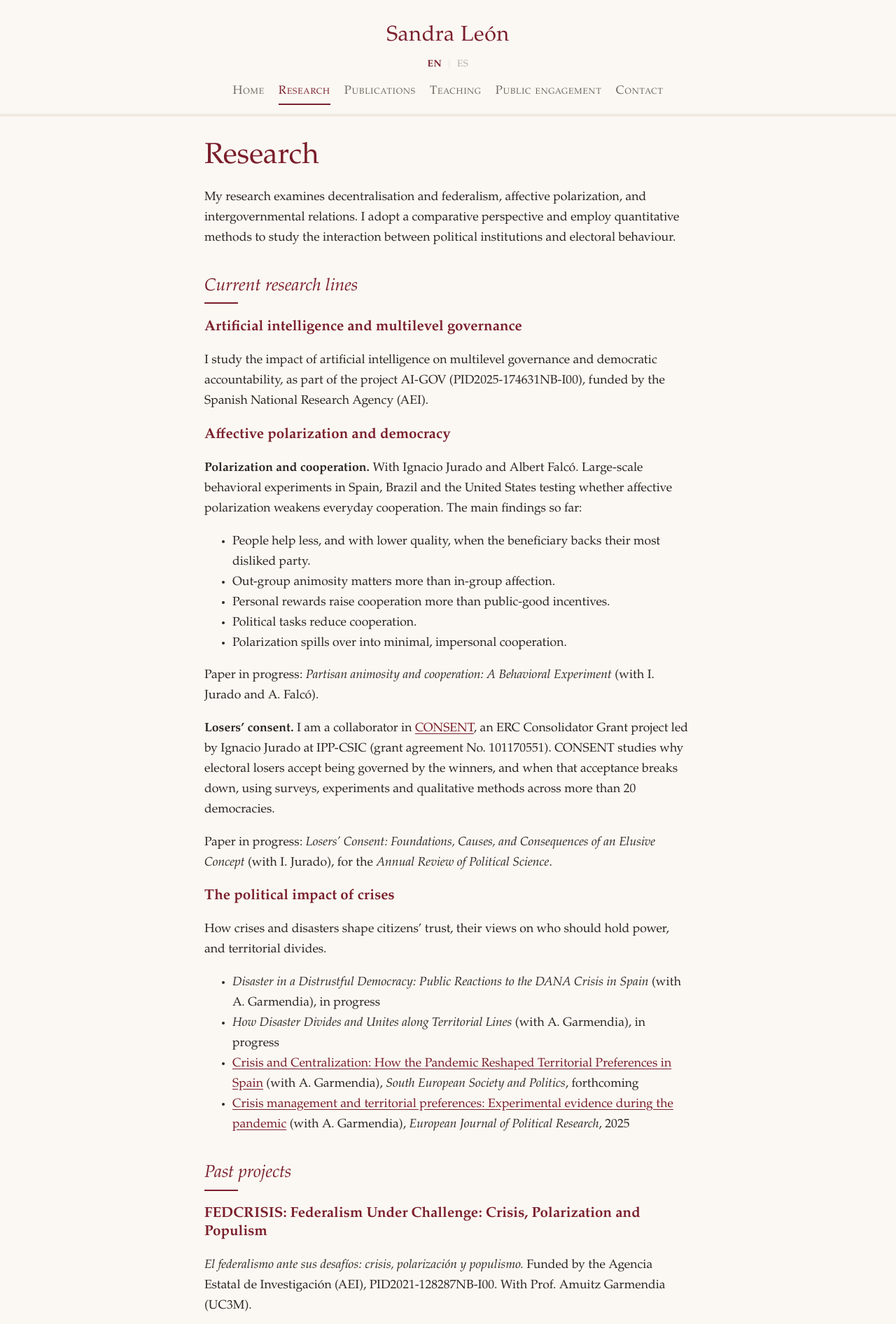
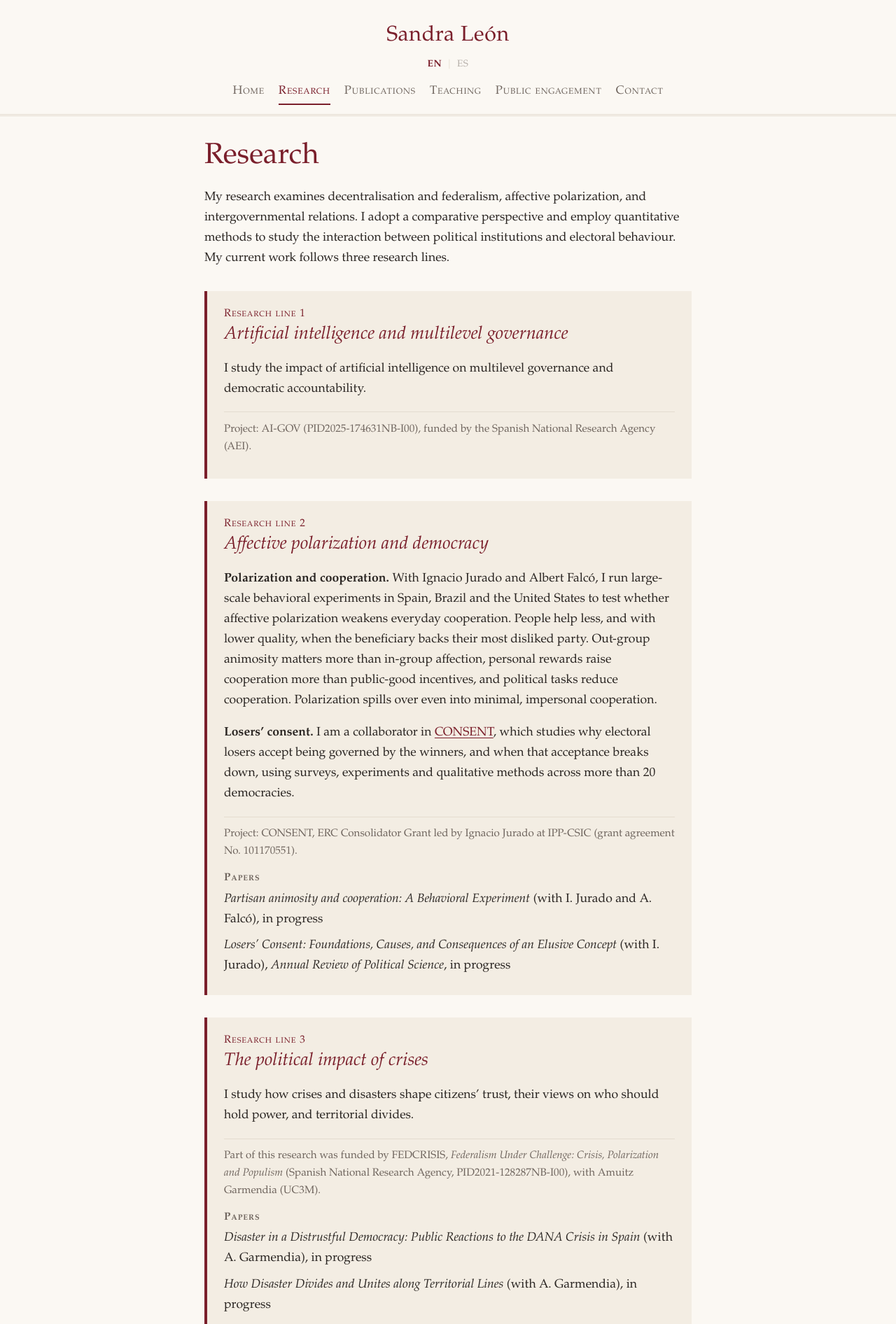
Before and after one commit to sandraleonalfonso/Sandra-Leon, a Jekyll site: the page built from research.md, in a window 1280 px wide. Shown: the top 1892 px of the page at 70% size. Built offline with Jekyll 4.4.1, drawn with Linux system fonts in a browser that asks for light colours; some of the changed text lies outside the part shown.

Commit message:
Research: three research lines as uniform cards, FEDCRISIS under crises, drop past projects
Co-Authored-By: Claude Opus 5.5 (1M context) <noreply@anthropic.com>
Claude-Session: https://claude.ai/code/session_01Csi1G9zYbePJE1osHYZ3KG

```diff
--- a/assets/css/site.css
+++ b/assets/css/site.css
@@ -110,3 +110,13 @@ span.pub-title { color: var(--text); }
   .timeline { grid-template-columns: 1fr; }
   .timeline dd { border-top: 0; padding-top: 0; }
 }
+
+/* Research lines */
+.strand { background: var(--soft); border-left: 4px solid var(--accent); padding: 1.25rem 1.5rem 1.1rem; margin: 2rem 0; }
+.strand-num { margin: 0; color: var(--accent); font-variant: small-caps; letter-spacing: 0.06em; font-size: 0.95rem; }
+.strand h2 { margin: 0.15rem 0 0.9rem; font-size: 1.6rem; }
+.strand h2::after { display: none; }
+.strand-funding { color: var(--muted); font-size: 0.95rem; border-top: 1px solid var(--line); padding-top: 0.7rem; margin-top: 1rem; }
+.strand-papers h3 { font-size: 0.95rem; font-variant: small-caps; letter-spacing: 0.06em; color: var(--muted); font-style: normal; margin: 1rem 0 0.4rem; }
+.strand-paper { margin: 0 0 0.55rem; }
+@media (max-width: 30rem) { .strand { padding: 1rem 1rem 0.9rem; } }
--- a/research.md
+++ b/research.md
@@ -4,53 +4,62 @@ ref: research
 permalink: /research/
 description: "Sandra León's current research: AI-GOV on artificial intelligence, multilevel governance and accountability; affective polarization and democracy, including the ERC CONSENT project; and the political impact of crises such as the DANA floods."
 ---
-My research examines decentralisation and federalism, affective polarization, and intergovernmental relations. I adopt a comparative perspective and employ quantitative methods to study the interaction between political institutions and electoral behaviour.
+My research examines decentralisation and federalism, affective polarization, and intergovernmental relations. I adopt a comparative perspective and employ quantitative methods to study the interaction between political institutions and electoral behaviour. My current work follows three research lines.
 
-## Current research lines
+<section class="strand" markdown="1">
+<p class="strand-num">Research line 1</p>
 
-### Artificial intelligence and multilevel governance
+## Artificial intelligence and multilevel governance
 
-I study the impact of artificial intelligence on multilevel governance and democratic accountability, as part of the project AI-GOV (PID2025-174631NB-I00), funded by the Spanish National Research Agency (AEI).
+I study the impact of artificial intelligence on multilevel governance and democratic accountability.
 
-### Affective polarization and democracy
+<p class="strand-funding">Project: AI-GOV (PID2025-174631NB-I00), funded by the Spanish National Research Agency (AEI).</p>
+</section>
 
-**Polarization and cooperation.** With Ignacio Jurado and Albert Falcó. Large-scale behavioral experiments in Spain, Brazil and the United States testing whether affective polarization weakens everyday cooperation. The main findings so far:
+<section class="strand" markdown="1">
+<p class="strand-num">Research line 2</p>
 
-- People help less, and with lower quality, when the beneficiary backs their most disliked party.
-- Out-group animosity matters more than in-group affection.
-- Personal rewards raise cooperation more than public-good incentives.
-- Political tasks reduce cooperation.
-- Polarization spills over into minimal, impersonal cooperation.
+## Affective polarization and democracy
 
-Paper in progress: *Partisan animosity and cooperation: A Behavioral Experiment* (with I. Jurado and A. Falcó).
+**Polarization and cooperation.** With Ignacio Jurado and Albert Falcó, I run large-scale behavioral experiments in Spain, Brazil and the United States to test whether affective polarization weakens everyday cooperation. People help less, and with lower quality, when the beneficiary backs their most disliked party. Out-group animosity matters more than in-group affection, personal rewards raise cooperation more than public-good incentives, and political tasks reduce cooperation. Polarization spills over even into minimal, impersonal cooperation.
 
-**Losers' consent.** I am a collaborator in [CONSENT](https://ignaciojurado.com/consent), an ERC Consolidator Grant project led by Ignacio Jurado at IPP-CSIC (grant agreement No. 101170551). CONSENT studies why electoral losers accept being governed by the winners, and when that acceptance breaks down, using surveys, experiments and qualitative methods across more than 20 democracies.
+**Losers' consent.** I am a collaborator in [CONSENT](https://ignaciojurado.com/consent), which studies why electoral losers accept being governed by the winners, and when that acceptance breaks down, using surveys, experiments and qualitative methods across more than 20 democracies.
 
-Paper in progress: *Losers' Consent: Foundations, Causes, and Consequences of an Elusive Concept* (with I. Jurado), for the *Annual Review of Political Science*.
+<p class="strand-funding">Project: CONSENT, ERC Consolidator Grant led by Ignacio Jurado at IPP-CSIC (grant agreement No. 101170551).</p>
 
-### The political impact of crises
+<div class="strand-papers" markdown="1">
+<h3>Papers</h3>
 
-How crises and disasters shape citizens' trust, their views on who should hold power, and territorial divides.
+*Partisan animosity and cooperation: A Behavioral Experiment* (with I. Jurado and A. Falcó), in progress
+{: .strand-paper}
 
-- *Disaster in a Distrustful Democracy: Public Reactions to the DANA Crisis in Spain* (with A. Garmendia), in progress
-- *How Disaster Divides and Unites along Territorial Lines* (with A. Garmendia), in progress
-- [Crisis and Centralization: How the Pandemic Reshaped Territorial Preferences in Spain]({{ '/publications/2026-crisis-centralization-how-pandemic-reshaped-territorial/' | relative_url }}) (with A. Garmendia), *South European Society and Politics*, forthcoming
-- [Crisis management and territorial preferences: Experimental evidence during the pandemic]({{ '/publications/2025-crisis-management-territorial-preferences-experimental-evidence/' | relative_url }}) (with A. Garmendia), *European Journal of Political Research*, 2025
+*Losers' Consent: Foundations, Causes, and Consequences of an Elusive Concept* (with I. Jurado), *Annual Review of Political Science*, in progress
+{: .strand-paper}
+</div>
+</section>
 
-## Past projects
+<section class="strand" markdown="1">
+<p class="strand-num">Research line 3</p>
 
-### FEDCRISIS: Federalism Under Challenge: Crisis, Polarization and Populism
+## The political impact of crises
 
-*El federalismo ante sus desafíos: crisis, polarización y populismo.* Funded by the Agencia Estatal de Investigación (AEI), PID2021-128287NB-I00. With Prof. Amuitz Garmendia (UC3M).
+I study how crises and disasters shape citizens' trust, their views on who should hold power, and territorial divides.
 
-The project studies how crises, rising polarization and populist dynamics reshape multilevel governance and citizens' preferences on the territorial distribution of power. It has three strands:
+<p class="strand-funding">Part of this research was funded by FEDCRISIS, <em>Federalism Under Challenge: Crisis, Polarization and Populism</em> (Spanish National Research Agency, PID2021-128287NB-I00), with Amuitz Garmendia (UC3M).</p>
 
-1. **Crisis and centralization.** A formal model and cross-national survey experiments on how shocks such as COVID-19 shift support toward centralized or decentralized authority.
-2. **Polarization and accountability.** Conceptualizing and measuring territorial affective polarization and its effects on electoral accountability.
-3. **Populism and center–periphery conflict.** How radical populist parties adapt their strategies across regions, and how this shapes attitudes on the center–periphery divide.
+<div class="strand-papers" markdown="1">
+<h3>Papers</h3>
 
-### REACCT: Backlash on Climate Change
+*Disaster in a Distrustful Democracy: Public Reactions to the DANA Crisis in Spain* (with A. Garmendia), in progress
+{: .strand-paper}
 
-Co-PIs Sandra León and Lluís Orriols (UC3M and UAM), in collaboration with the European Climate Foundation. Phases: September 2022 to August 2023, and May to December 2024. Six researchers.
+*How Disaster Divides and Unites along Territorial Lines* (with A. Garmendia), in progress
+{: .strand-paper}
 
-A longitudinal online panel (YouGov, 5,000 respondents with demographic and regional quotas; three waves in 2022–23 and two in 2024) tracking Spaniards' knowledge, attitudes and behaviour on climate policy. The project identifies six attitudinal profiles, from "backlash" to "greener", and runs survey experiments, for example on support for low-emission zones. Outputs include wave and cross-wave reports.
+[Crisis and Centralization: How the Pandemic Reshaped Territorial Preferences in Spain]({{ '/publications/2026-crisis-centralization-how-pandemic-reshaped-territorial/' | relative_url }}) (with A. Garmendia), *South European Society and Politics*, forthcoming
+{: .strand-paper}
+
+[Crisis management and territorial preferences: Experimental evidence during the pandemic]({{ '/publications/2025-crisis-management-territorial-preferences-experimental-evidence/' | relative_url }}) (with A. Garmendia), *European Journal of Political Research*, 2025
+{: .strand-paper}
+</div>
+</section>
```
